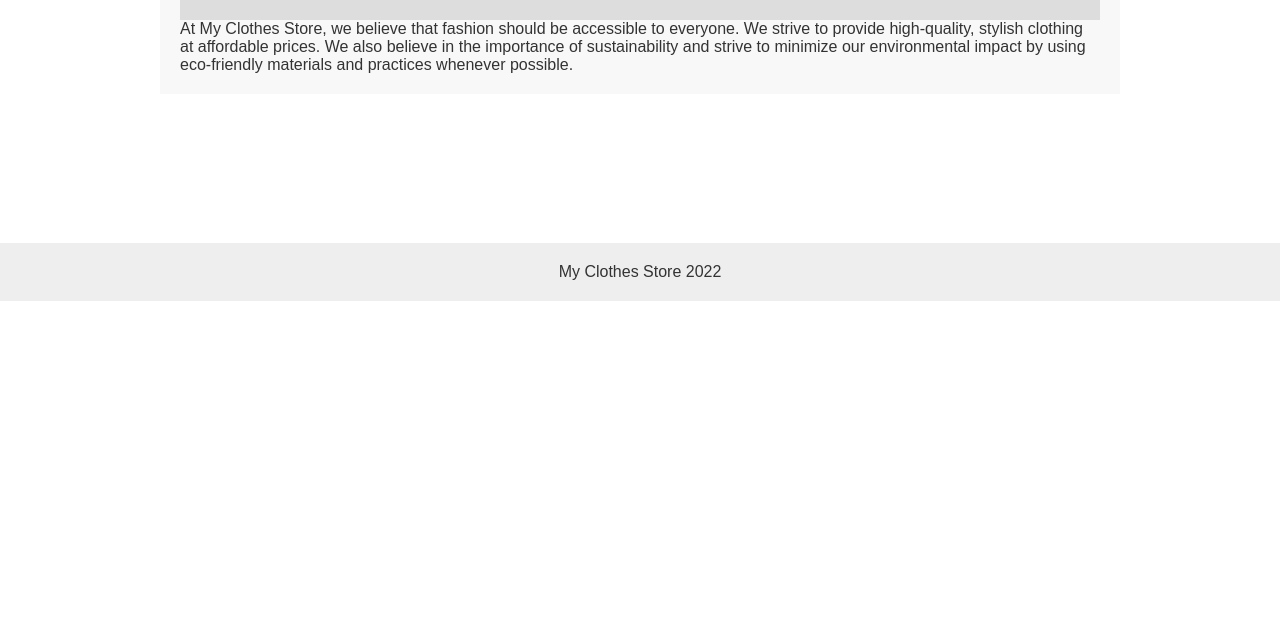
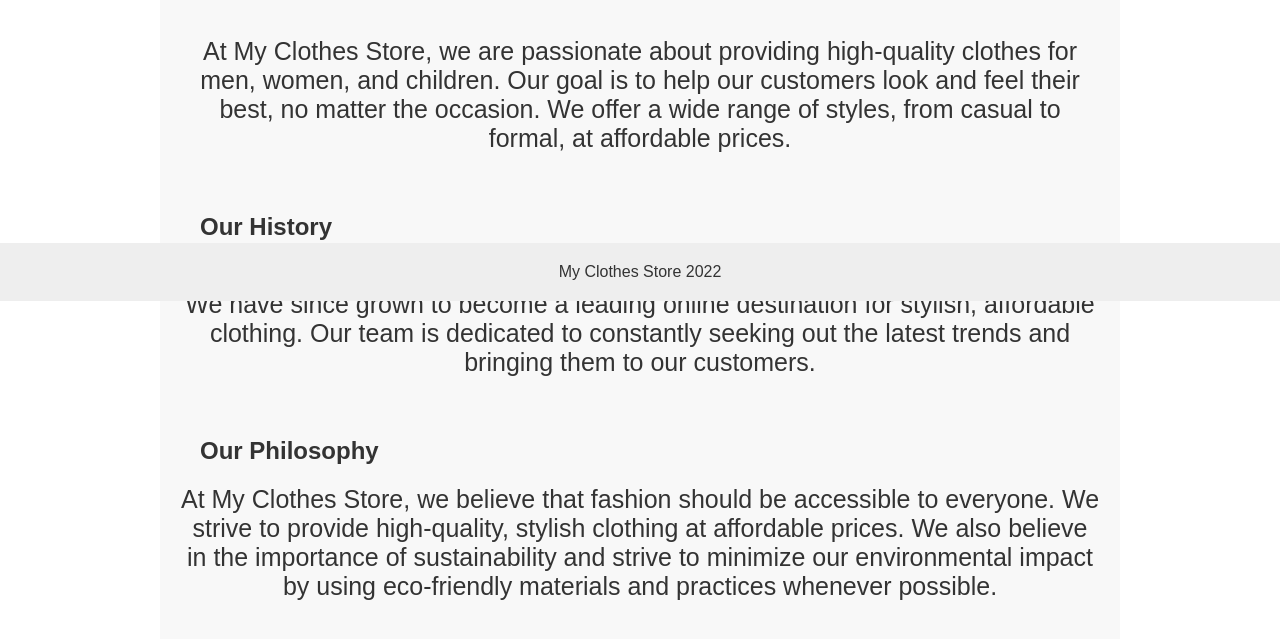
Before and after one commit to BananaBearGT/final-project, a PHP site: page /about.php in a window 1280 px wide. Shown: the part 499-1138 px from the top of the page. Before the commit the page ends 800 px from the top, so only its background shows below. Run offline with PHP 8.4, Linux system fonts and the light colour scheme; a user stored in the database is signed in.

Commit message:
Add files via upload

```diff
--- a/about.php
+++ b/about.php
@@ -25,12 +25,14 @@ if(!isset($_SESSION["loggedin"]) || $_SESSION["loggedin"] !== true){
     </nav>
   </header>
   <main>
-    <h1>About My Clothes Store</h1>
-    <p>At My Clothes Store, we are passionate about providing high-quality clothes for men, women, and children. Our goal is to help our customers look and feel their best, no matter the occasion. We offer a wide range of styles, from casual to formal, at affordable prices.</p>
-    <h2>Our History</h2>
-    <p>My Clothes Store was founded in 2020 by a team of fashion industry professionals. We have since grown to become a leading online destination for stylish, affordable clothing. Our team is dedicated to constantly seeking out the latest trends and bringing them to our customers.</p>
-    <h2>Our Philosophy</h2>
-    <p>At My Clothes Store, we believe that fashion should be accessible to everyone. We strive to provide high-quality, stylish clothing at affordable prices. We also believe in the importance of sustainability and strive to minimize our environmental impact by using eco-friendly materials and practices whenever possible.</p>
+    <h1 style="background-image: url(https://hmgroup.com/wp-content/uploads/2020/03/cq5dam.web_.2400.720.5.jpeg); color: black; height: 400px; font-size: 60px"><br><br><span style="opacity: 0.7;">About My Clothes Store</span></h1>
+    <br>
+    <p style="font-size: 25px; text-align: center;">At My Clothes Store, we are passionate about providing high-quality clothes for men, women, and children. Our goal is to help our customers look and feel their best, no matter the occasion. We offer a wide range of styles, from casual to formal, at affordable prices.</p>
+    <h2 style="background-color: #f8f8f8";>Our History</h2>
+    <p style="font-size: 25px; text-align: center;">My Clothes Store was founded in 2022 by a team of fashion industry professionals. We have since grown to become a leading online destination for stylish, affordable clothing. Our team is dedicated to constantly seeking out the latest trends and bringing them to our customers.</p>
+    <h2 style="background-color: #f8f8f8">Our Philosophy</h2>
+    <p style="font-size: 25px; text-align: center;">At My Clothes Store, we believe that fashion should be accessible to everyone. We strive to provide high-quality, stylish clothing at affordable prices. We also believe in the importance of sustainability and strive to minimize our environmental impact by using eco-friendly materials and practices whenever possible.</p>
+    <br>
   </main>
   <footer style="position: absolute; bottom: 0px; width: 100%;">
     <p>My Clothes Store 2022</p>
```
